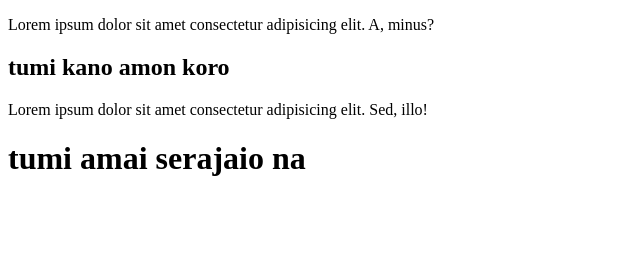
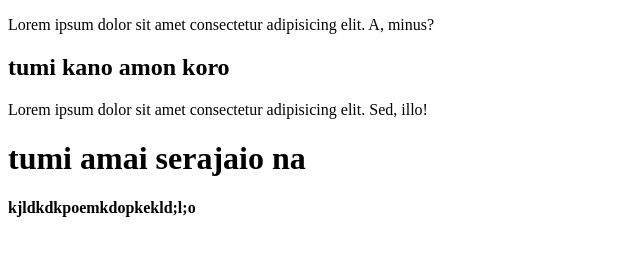
Before and after one commit to ruhulaminsardar2018/feflkg-dkjdsked-dkje, a plain HTML site: page index.html in a window 1280 px wide. Shown: the whole page, without its empty margins (0-640 px from the left). Drawn offline with Linux system fonts and the light colour scheme.

Commit message:
jdfkjkdjd

```diff
--- a/index.html
+++ b/index.html
@@ -14,5 +14,6 @@
             Lorem ipsum dolor sit amet consectetur adipisicing elit. Sed, illo!
         </p>
         <h1>tumi amai serajaio na</h1>
+        <h4>kjldkdkpoemkdopkekld;l;o</h4>
     </body>
 </html>
```
